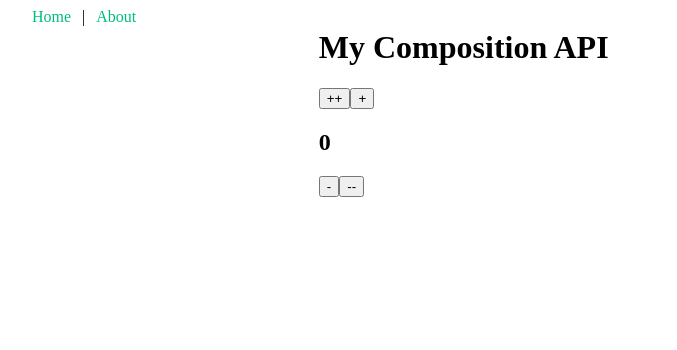
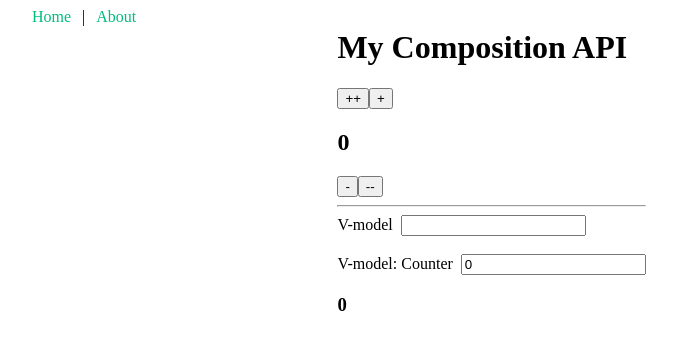
Before and after one commit to cckcoder/vue-101, a Vue app: page / in a window 1280 px wide. Shown: the top 350 px of the page, without its empty margins (11-688 px from the left). Built offline with nearby package versions, Linux system fonts and the light colour scheme.

Commit message:
add: v-model

```diff
--- a/src/views/HomeView.vue
+++ b/src/views/HomeView.vue
@@ -3,6 +3,7 @@ import { ref } from 'vue'
 
 const count = ref(0)
 const title = ref('My Composition API')
+const searchText = ref('')
 
 const increment = (number) => {
   if (number) {
@@ -31,5 +32,16 @@ const decrement = (number) => {
       <button class="btn-counter" @click="decrement()">-</button>
       <button class="btn-counter" @click="decrement(2)">--</button>
     </div>
+    <hr />
+    <div>
+      <label for="title-model">V-model</label>&nbsp;
+      <input v-model="searchText" type="text" name="title-model" />
+      <h3>{{ searchText }}</h3>
+    </div>
+    <div>
+      <label for="title-model">V-model: Counter</label>&nbsp;
+      <input v-model="count" type="text" name="title-model" />
+      <h3>{{ count }}</h3>
+    </div>
   </main>
 </template>
```
